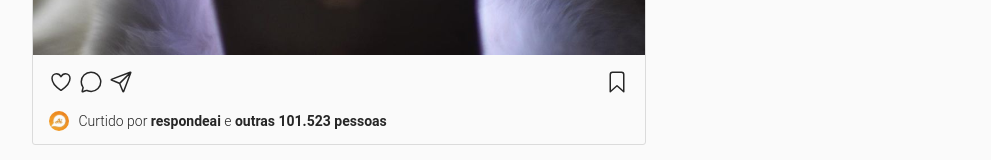
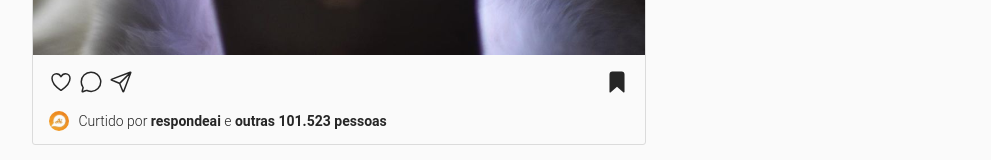
Before and after one commit to LPandorf/projeto7-instagram, a React (Create React App) app: page / in a window 1280 px wide. Both pictures are taken after a click on the element 757 px from the left and 922 px from the top of the page. Shown: the part 840-1000 px from the top of the page, without its empty margins (141-1132 px from the left). Built offline with nearby package versions, Linux system fonts and the light colour scheme.

Commit message:
bookmark

```diff
--- a/src/components/Posts.js
+++ b/src/components/Posts.js
@@ -5,6 +5,10 @@ function Post(props){
     const [curtida, setCurtida] = React.useState(props.curtida);
     function postCurtido(){
         setCurtida(!curtida);
+    }
+    const [salvo, setSalvo] = React.useState(props.salvo);
+    function postSalvo(){
+        setSalvo(!salvo);
     }
     return(
         <div class="post">
@@ -34,7 +38,12 @@ function Post(props){
                   <ion-icon name="paper-plane-outline"></ion-icon>
                 </div>
                 <div>
-                  <ion-icon name="bookmark-outline"></ion-icon>
+                  {salvo ?(
+                    <ion-icon name="bookmark" class="salvo" onClick={postSalvo}></ion-icon>
+                  ):(
+                    <ion-icon name="bookmark-outline" class="salvo" onClick={postSalvo} ></ion-icon>
+                  )}
+
                 </div>
               </div>
 
@@ -49,14 +58,14 @@ function Post(props){
     )
 }
 const posts = [
-    {user: 'meowed',img:'assets/img/meowed.svg',imgpost:'assets/img/gato-telefone.svg',imgc:'assets/img/respondeai.svg',curtp:'respondeai',pes:'101.523',curtida:false},
-    {user: 'barked',img:'assets/img/barked.svg',imgpost:'assets/img/dog.svg',imgc:'assets/img/adorable_animals.svg',curtp:'adorable_animals',pes:'99.159',curtida:false},
+    {user: 'meowed',img:'assets/img/meowed.svg',imgpost:'assets/img/gato-telefone.svg',imgc:'assets/img/respondeai.svg',curtp:'respondeai',pes:'101.523',curtida:false,salvo:false},
+    {user: 'barked',img:'assets/img/barked.svg',imgpost:'assets/img/dog.svg',imgc:'assets/img/adorable_animals.svg',curtp:'adorable_animals',pes:'99.159',curtida:false,salvo:false},
 ]
 export default function Posts(){
     return (
         <div class="posts">
           {posts.map((post) =>(
-            <Post usuario={post.user} imagem={post.img} imgpostada={post.imgpost} imgcurtiu={post.imgc} curtidopor={post.curtp} pessoas={post.pes} curtida={post.curtida} />
+            <Post usuario={post.user} imagem={post.img} imgpostada={post.imgpost} imgcurtiu={post.imgc} curtidopor={post.curtp} pessoas={post.pes} curtida={post.curtida} salvo={post.salvo} />
           ))}
         </div>
     )
```
